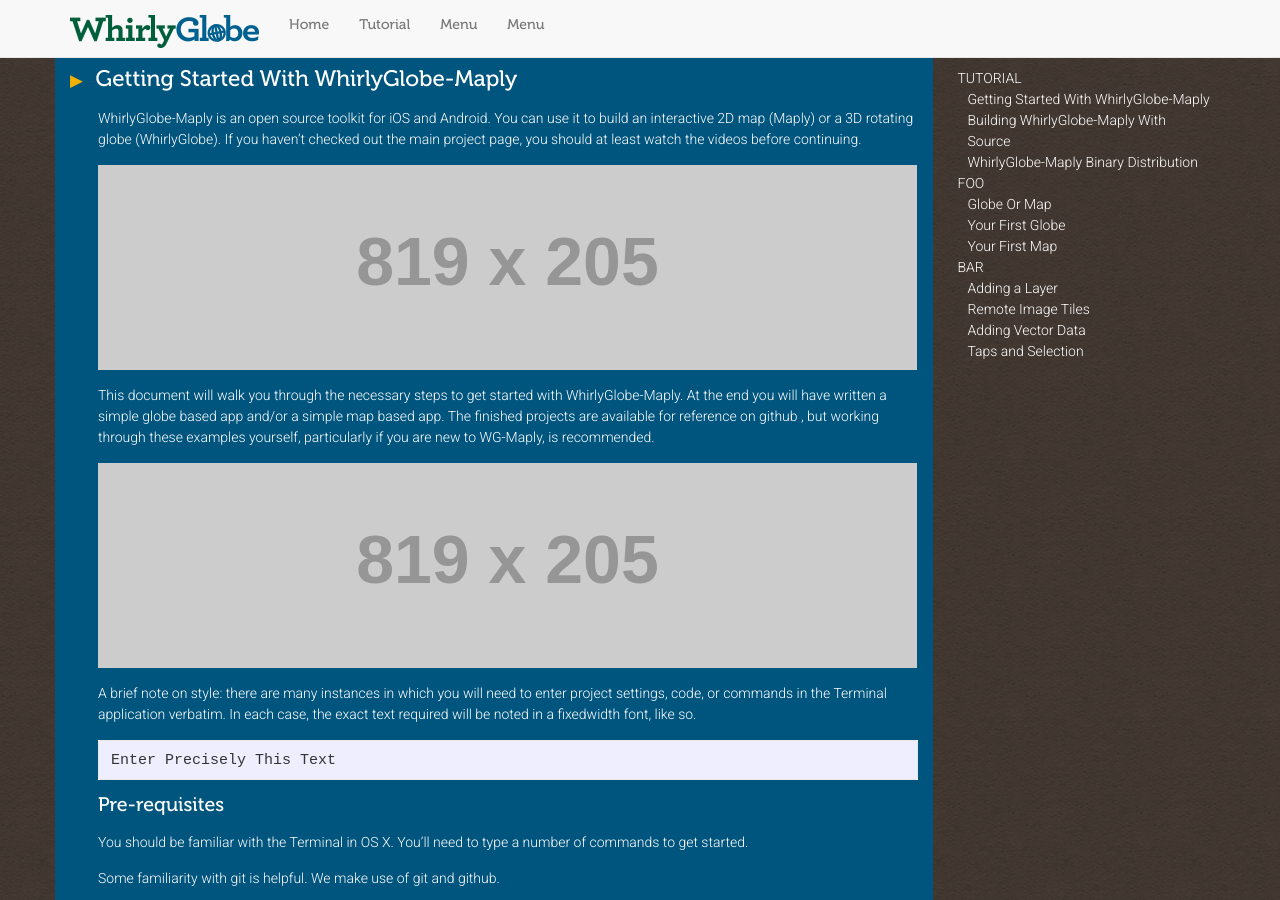
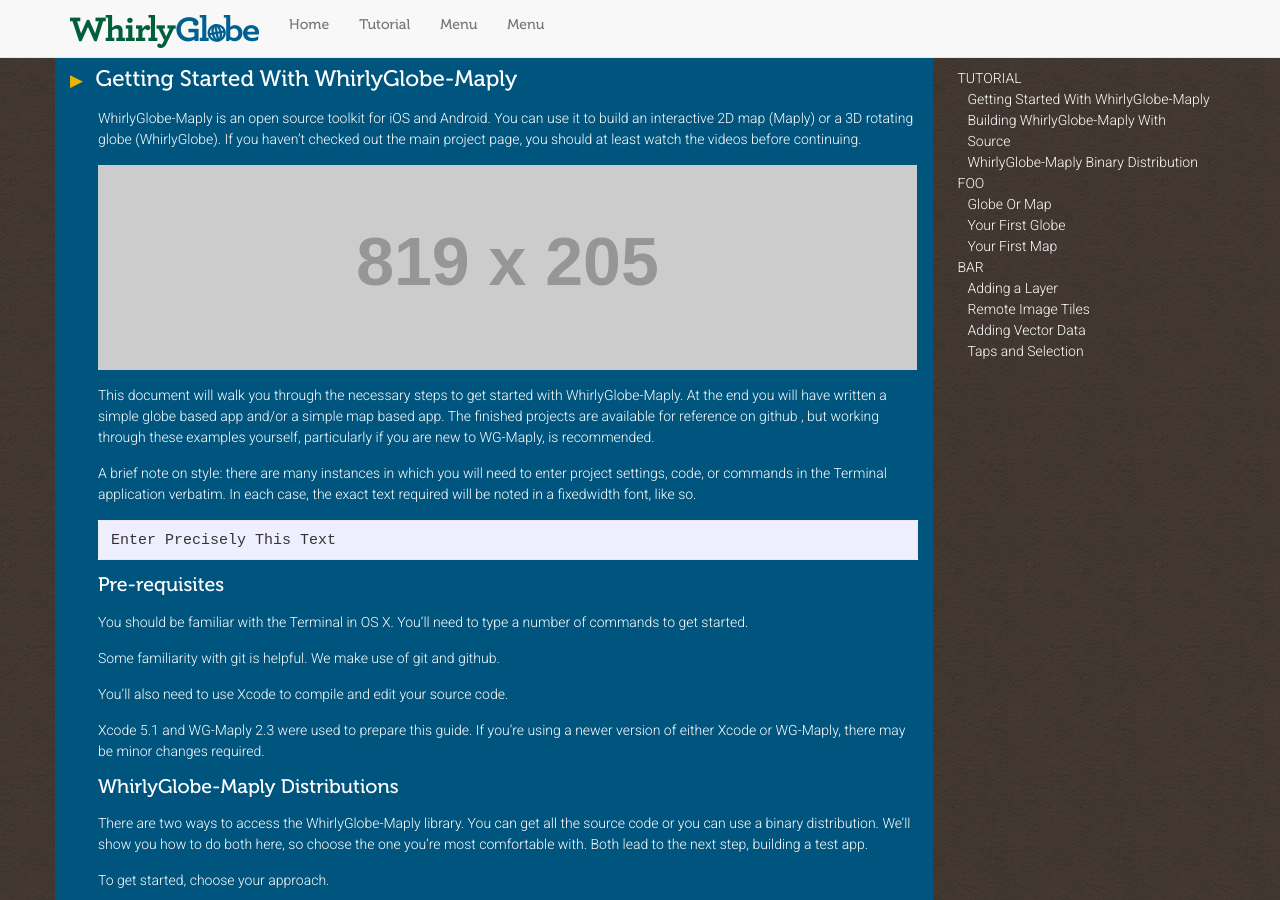
Before and after one commit to muruganandham/WhirlyGlobe-Maply-Site, a Jekyll site: the page built from tutorial/getting_started.md, in a window 1280 px wide and 900 px high. Built offline with Jekyll 4.4.1, drawn with Linux system fonts in a browser that asks for light colours; nearby versions of some CDN libraries; some web fonts are replaced.

```diff
--- a/tutorial/getting_started.md
+++ b/tutorial/getting_started.md
@@ -8,8 +8,6 @@ WhirlyGlobe-Maply is an open source toolkit for iOS and Android. You can use it
 ![Image in Markdown](http://placehold.it/819x205)
 
 This document will walk you through the necessary steps to get started with WhirlyGlobe-­Maply. At the end you will have written a simple globe ­based app and/or a simple map based app. The finished projects are available for reference on github <here>, but working through these examples yourself, particularly if you are new to WG-­Maply, is recommended.
-
-<img width="819" height="205" src="http://placehold.it/819x205" alt="Image as HTML tag">
 
 A brief note on style: there are many instances in which you will need to enter project settings, code, or commands in the Terminal application verbatim. In each case, the exact text required will be noted in a fixed­width font, like so.
 
```
